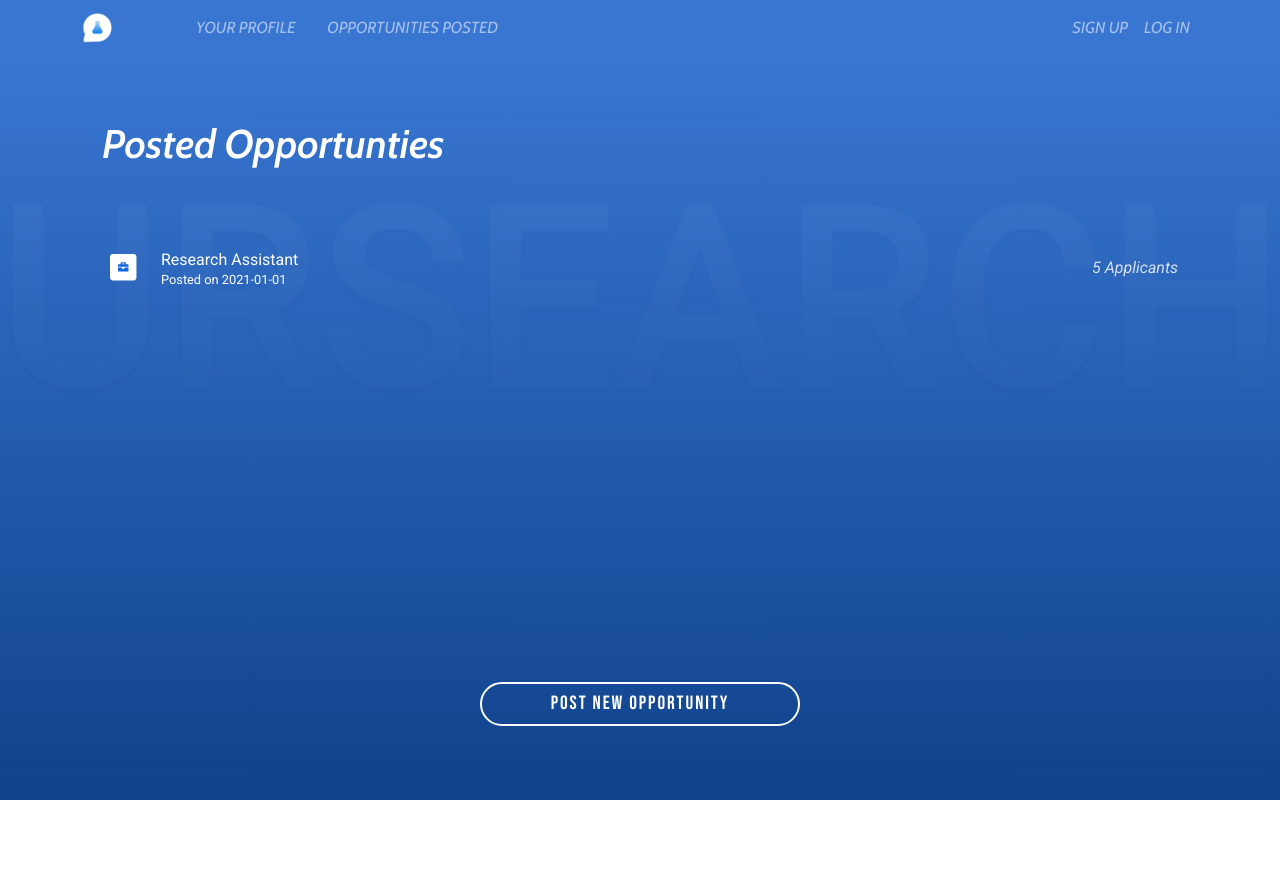
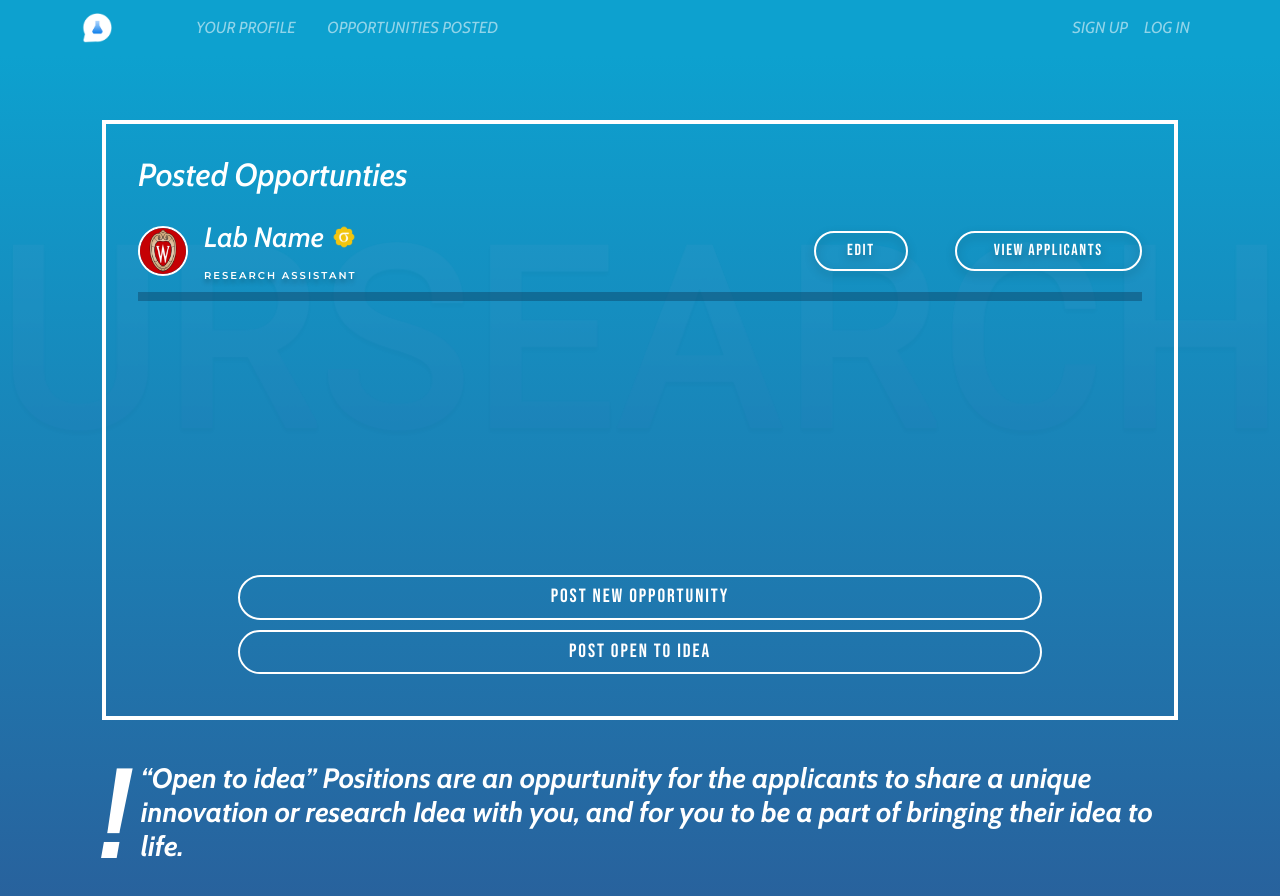
Before and after one commit to sweMojtaba/urSearchFrontEnd, a Next.js app: page /opportunities in a window 1280 px wide. Shown: the top 896 px of the page. Before the commit the page ends 800 px from the top, so only its background shows below. Built offline with nearby package versions, Linux system fonts and the light colour scheme; a web font is replaced by a local one.

Commit message:
modified existing opportunities page

```diff
--- /dev/null
+++ b/app/opportunities/global_styles_override.scss
@@ -0,0 +1,14 @@
+// Custom CSS global override.
+
+.bg-primary { // Modifies the background color of the header
+    background-color: #0DA1CF !important;
+}
+
+.main { // Modifies the background color of the main content area
+    background: linear-gradient(#0DA1CF, #2A5D99);
+}
+
+.btn-primary {
+    max-width: 1000rem; // Allows the buttons to be wide
+    width: 80%;
+}
--- a/app/opportunities/page.tsx
+++ b/app/opportunities/page.tsx
@@ -3,21 +3,32 @@ import WorkIcon from "../applicant-profile/work.svg"
 import { Button, Container } from "@/client-wrappers/bootstrap";
 import Link from "next/link";
 
+import { JobResultCard, OpportunityResultCard } from "@/components/cards-and-items/cards";
+
 import styles from "./styles.module.scss";
+import "./global_styles_override.scss";
 
 export default function Opportunities() {
-    return <Container className="medium-content">
-        <h1 className="heading">Posted Opportunties</h1>
-        <BigLi
-            title="Research Assistant"
-            subtitle="Posted on 2021-01-01"
-            note="5 Applicants"
-            url="/opportunity?id=1"
-            ImgSrc={WorkIcon}
-        />
-        <Link href="/post-opportunity" className={styles.pageEndButton + " button-link"}>
-            <Button>Post New Opportunity</Button>
-        </Link>
-        {/* TO-DO: open to idea */}
-    </Container>
+    return (
+        <Container className="medium-content">
+            <div id={styles.content_container}>
+                <h3 id={styles.title}>Posted Opportunties</h3>
+                <OpportunityResultCard />
+                <div id={styles.button_container}>
+                    <Link href="/post-opportunity" className={styles.pageEndButton + " button-link"}>
+                        <Button>Post New Opportunity</Button>
+                    </Link>
+                    <Link href="/post-open-to-idea" className={styles.pageEndButton + " button-link"}>
+                        <Button>Post Open to Idea</Button>
+                    </Link>
+                </div>
+            </div>
+            <div id={styles.footer}>
+                <h1>!</h1>
+                <h3>
+                    “Open to idea” Positions are an oppurtunity for the applicants to share a unique innovation or research Idea with you, and for you to be a part of bringing their idea to life.
+                </h3>
+            </div>
+        </Container>
+    );
 }
--- a/app/opportunities/styles.module.scss
+++ b/app/opportunities/styles.module.scss
@@ -1,9 +1,39 @@
-.bigLiHolder {
-    border-bottom: 2px solid rgba(0, 0, 0, 0.2);
-    display: block;
+#content_container {
+    border: 4px solid #fff;
+    padding: 2em;
+    min-height: 75vh;
+    height: fit-content;
+    display: flex;
+    flex-direction: column;
+}
+
+#title {
+    margin: 0 0 0.5em;
+    font-size: 2em;
+    font-style: italic;
+}
+
+#button_container {
+    margin-top: auto;
 }
 
 .pageEndButton {
     margin-top: auto;
     margin-bottom: 2em;
 }
+
+#footer {
+    display: flex;
+    align-items: center;
+    margin-top: -1em;
+}
+
+#footer h1 {
+    font-size: 8em;
+    margin-right: 0.1em;
+}
+
+#footer h3 {
+    font-weight: bold;
+    font-style: italic;
+}
--- a/components/cards-and-items/cards.tsx
+++ b/components/cards-and-items/cards.tsx
@@ -128,22 +128,56 @@ export function JobCard({ company, location, sigma, affiliation, typeOfPosition,
 
 export function JobResultCard() {
     let viewPercentage = true;
+
     return (
-        <div className="job-results-card">
+        <div className="results-card">
             <div className="card-row">
-                <Image src={"/uw-logo.png"} alt="UW Madison Logo" width={50} height={50} className="job-results-photo" />
+                <Image src={"/uw-logo.png"} alt="UW Madison Logo" width={50} height={50} className="results-photo" />
                 <Col>
                     <h3>Lab Name</h3>
                     <h4><i>Research Assistant</i></h4>
                 </Col>
             </div>
-            <div className="job-results-end">
-                {viewPercentage ? <h3 className="job-results-percentage">70%</h3> : <></>}
+            <div className="results-end">
+                {viewPercentage ? <h3 className="results-percentage">70%</h3> : <></>}
                 <div>
-                    <Button className="job-results-see-more">See More</Button>
+                    <Button className="results-button">See More</Button>
                 </div>
-                <Image src={true ? "/bookmark-filled.png" : "/bookmark-empty.png"} alt="Bookmark Status" width={36} height={36} className="job-results-bookmark" />
+                <Image src={true ? "/bookmark-filled.png" : "/bookmark-empty.png"} alt="Bookmark Status" width={36} height={36} className="results-bookmark" />
             </div>
         </div>
     );
 }
+
+export function OpportunityResultCard() {
+    let allowEdit = true;
+    let isSigma = true;
+
+    return (
+        <div className="results-card">
+            <div className="card-row">
+                <Image src={"/uw-logo.png"} alt="UW Madison Logo" width={50} height={50} className="results-photo-opportunity" />
+                <Col>
+                    <div className="results-title">
+                        <h3><i>Lab Name</i></h3>
+                        {isSigma && <Image src={"/sigma.png"} alt="Sigma" width={24} height={24} className="results-sigma" />}
+                    </div>
+                    <h4>Research Assistant</h4>
+                </Col>
+            </div>
+            <div className="results-end-opportunity">
+                {allowEdit ?
+                    <div>
+                        <Button className="results-button-opportunity">Edit</Button>
+                    </div>
+                    :
+                    <>
+                    </>
+                }
+                <div>
+                    <Button className="results-button-opportunity">View Applicants</Button>
+                </div>
+            </div>
+        </div>
+    );
+}
--- a/components/cards-and-items/info-card.scss
+++ b/components/cards-and-items/info-card.scss
@@ -133,9 +133,9 @@ p {
 
 
 
-// ----- Job results card -----
+// ----- Job & Opportunity results card -----
 
-.job-results-card {
+.results-card {
     display: grid;
     grid-template-columns: 65% 35%;
     justify-content: space-between;
@@ -149,39 +149,58 @@ p {
     }
 }
 
-.job-results-description {
-    font-size: 2em;
-}
-
-.job-results-photo {
+.results-photo {
     position: relative;
     margin: 1em 1em 1em -0.5em;
     border-radius: 50%;
     border: 0.15rem solid #FFF;
     z-index: 100;
+
+    &-opportunity {
+        @extend .results-photo;
+        margin: 1em 1em 1em 0;
+    }
 }
 
-.job-results-end {
+.results-title {
+    display: flex;
+    align-items: center;
+}
+
+.results-sigma {
+    margin: 0 0 0.5em 0.5em;
+}
+
+.results-end {
     display: grid;
     grid-template-columns: 1fr 3fr 1fr;
     align-items: center;
     width: 100%;
+
+    &-opportunity {
+        @extend .results-end;
+        grid-template-columns: 1fr 2fr;
+    }
 }
 
-.job-results-percentage {
+.results-percentage {
     min-width: 0;
     font-size: 1em;
     justify-self: start;
 }
 
-.job-results-see-more {
+.results-button {
     min-width: 0;
     font-size: 1em;
     filter: drop-shadow(0px 4px 4px rgba(0, 0, 0, 0.25));
-    width: 1fr;
+
+    &-opportunity {
+        @extend .results-button;
+        margin-right: 0;
+    }
 }
 
-.job-results-bookmark {
+.results-bookmark {
     min-width: 0;
     filter: drop-shadow(0px 4px 4px rgba(0, 0, 0, 0.25));
     justify-self: end;
```
Also changed, not shown: app/post-new-opportunity/layout.tsx (deleted), app/post-new-opportunity/page.tsx (deleted).
